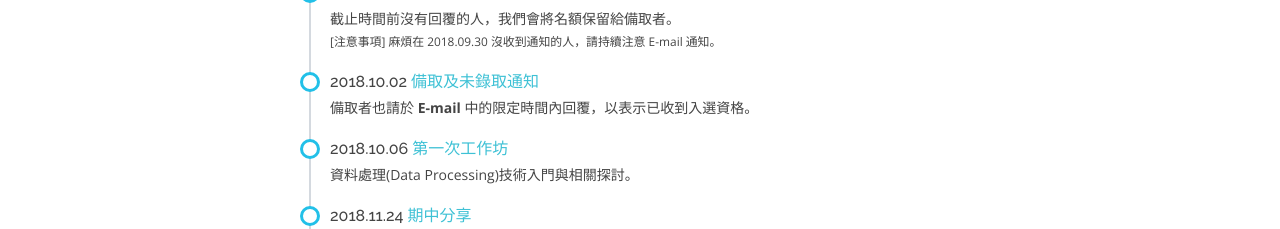
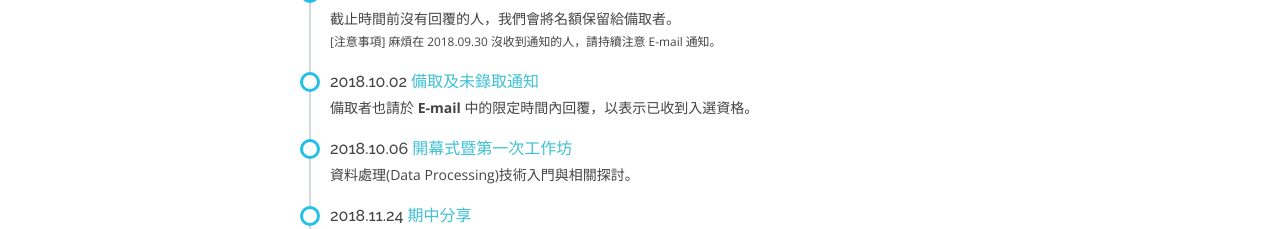
Before and after one commit to tkustatdc/deepdata_program_1st, a plain HTML site: page index.html in a window 1280 px wide. Shown: the part 2600-2829 px from the top of the page. Drawn offline with nearby package versions, Linux system fonts and the light colour scheme.

Commit message:
Add Opening

```diff
--- a/index.html
+++ b/index.html
@@ -338,7 +338,7 @@
                 <p>備取者也請於 <b> E-mail </b> 中的限定時間內回覆，以表示已收到入選資格。</p>
               </li>
               <li align="justify">
-                <h6 class="time_title">2018.10.06  <span>第一次工作坊</span></h6>
+                <h6 class="time_title">2018.10.06  <span>開幕式暨第一次工作坊</span></h6>
                 <p>資料處理(Data Processing)技術入門與相關探討。</p>
               </li>
               <li align="justify">
```
